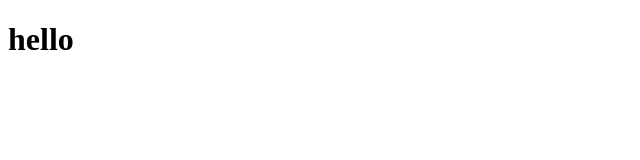
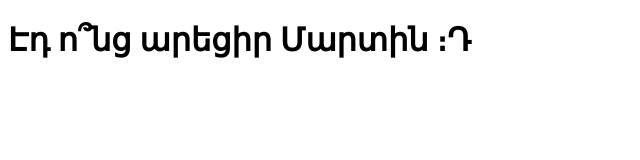
Before and after one commit to tatevmirzoyan/tatevmirzoyan.github.io, a plain HTML site: page index.html in a window 1280 px wide. Shown: the whole page, without its empty margins (0-640 px from the left). Drawn offline with Linux system fonts and the light colour scheme.

Commit message:
some other changes

```diff
--- a/index.html
+++ b/index.html
@@ -6,7 +6,7 @@
 </head>
 <body>
 
-	<h1>hello</h1>
+	<h1>Էդ ո՞նց արեցիր Մարտին ։Դ</h1>
 
 </body>
 </html>
```
